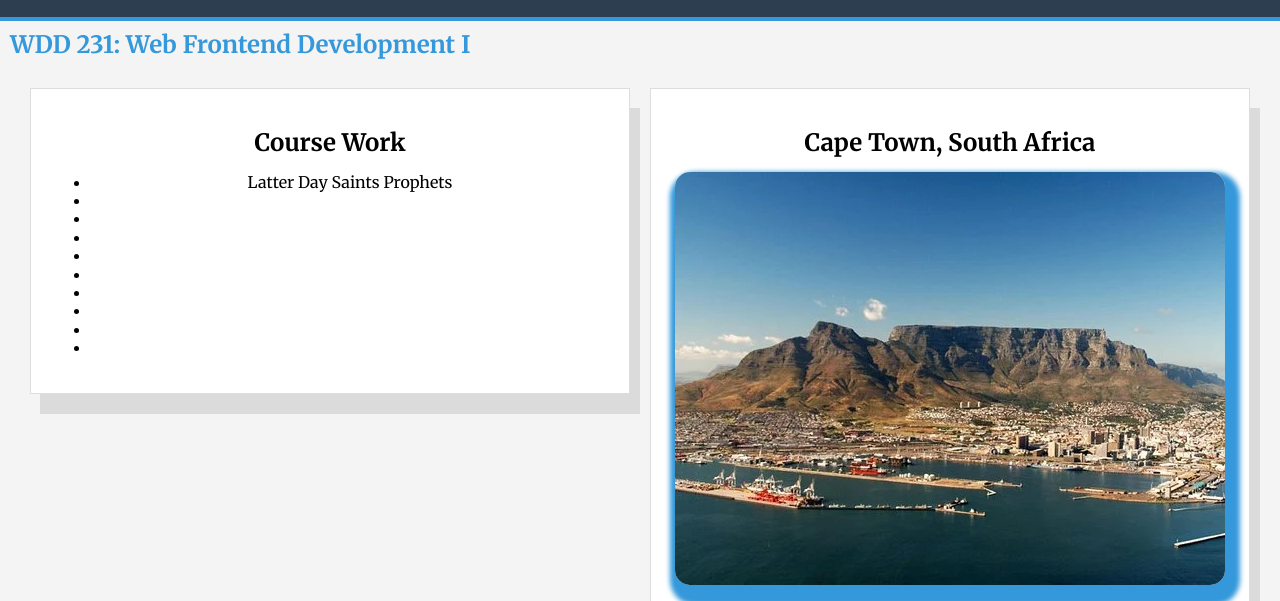
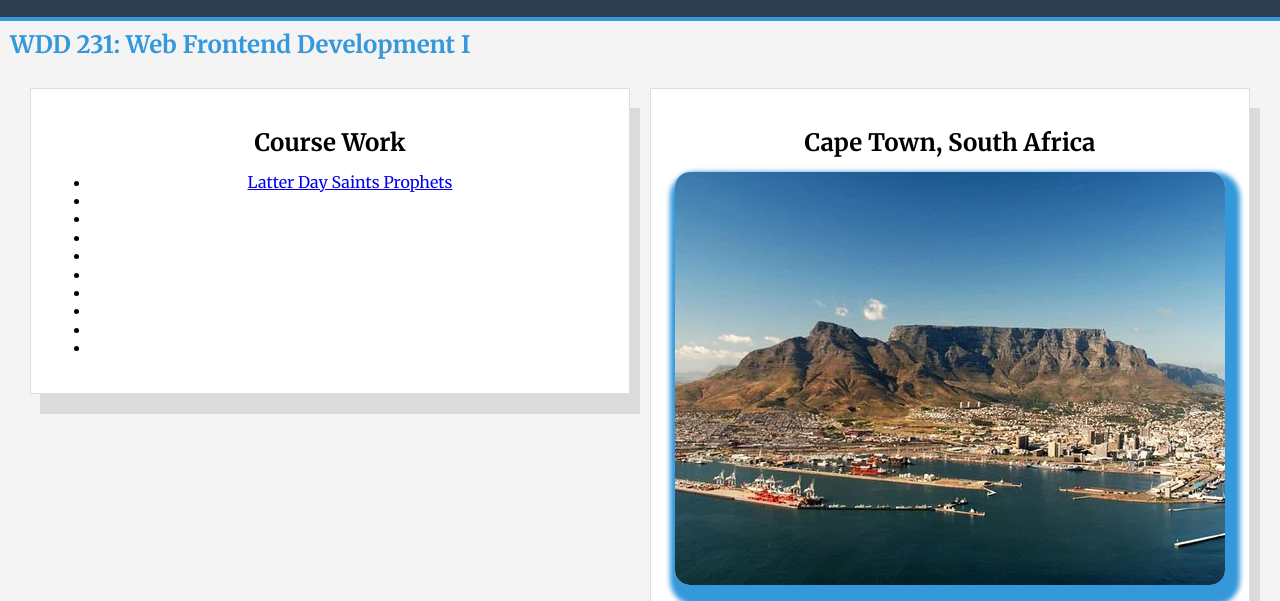
Before and after one commit to blandib/wdd231, a plain HTML site: page index.html in a window 1280 px wide. Shown: the part 196-797 px from the top of the page. Drawn offline with Linux system fonts and the light colour scheme.

Commit message:
Update the change

```diff
--- a/index.html
+++ b/index.html
@@ -54,7 +54,7 @@
                 <div class="square medium">
                     <h2 class="section-title">Course Work</h2>
                     <ul>
-                        <li class="course-item"> <a href="prophets.html"></a>Latter Day Saints Prophets</li>
+                        <li class="course-item"> <a href="prophets.html">Latter Day Saints Prophets</a></li>
                         <li class="course-item"></li>
                         <li class="course-item"></li>
                         <li class="course-item"></li>
```
